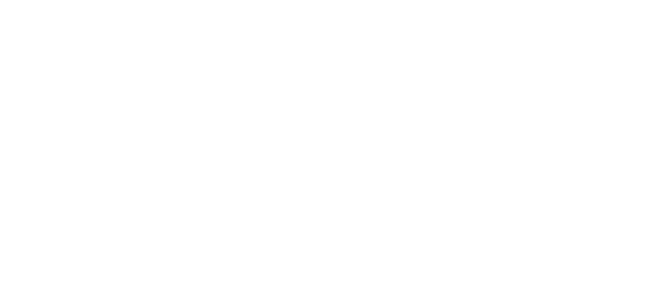
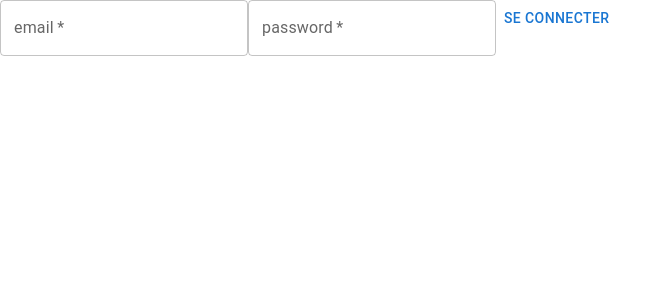
Before and after one commit to Tadkozh/manganime, a React (Create React App) app: page /login in a window 1280 px wide. Before the commit this address had no page. Shown: the top 300 px of the page, without its empty margins (0-672 px from the left). Built offline with nearby package versions, Linux system fonts and the light colour scheme.

Commit message:
feat: ✨Ajout de la route pour se connecter

```diff
--- a/src/AppConsumer.js
+++ b/src/AppConsumer.js
@@ -2,6 +2,7 @@ import { ErrorBoundary } from 'react-error-boundary'
 import { BrowserRouter as Router, Routes, Route } from 'react-router-dom'
 import { ErrorFallback } from './components/ErrorFallBack'
 import { MangAnime } from './components/MangAnime'
+import { LoginRegister } from './components/LoginRegister'
 
 const AppConsumer = () => {
   return (
@@ -9,6 +10,7 @@ const AppConsumer = () => {
       <ErrorBoundary FallbackComponent={ErrorFallback}></ErrorBoundary>
       <Routes>
         <Route path="/" element={<MangAnime />} />
+        <Route path="/login" element={<LoginRegister />} />
       </Routes>
     </Router>
   )
```
